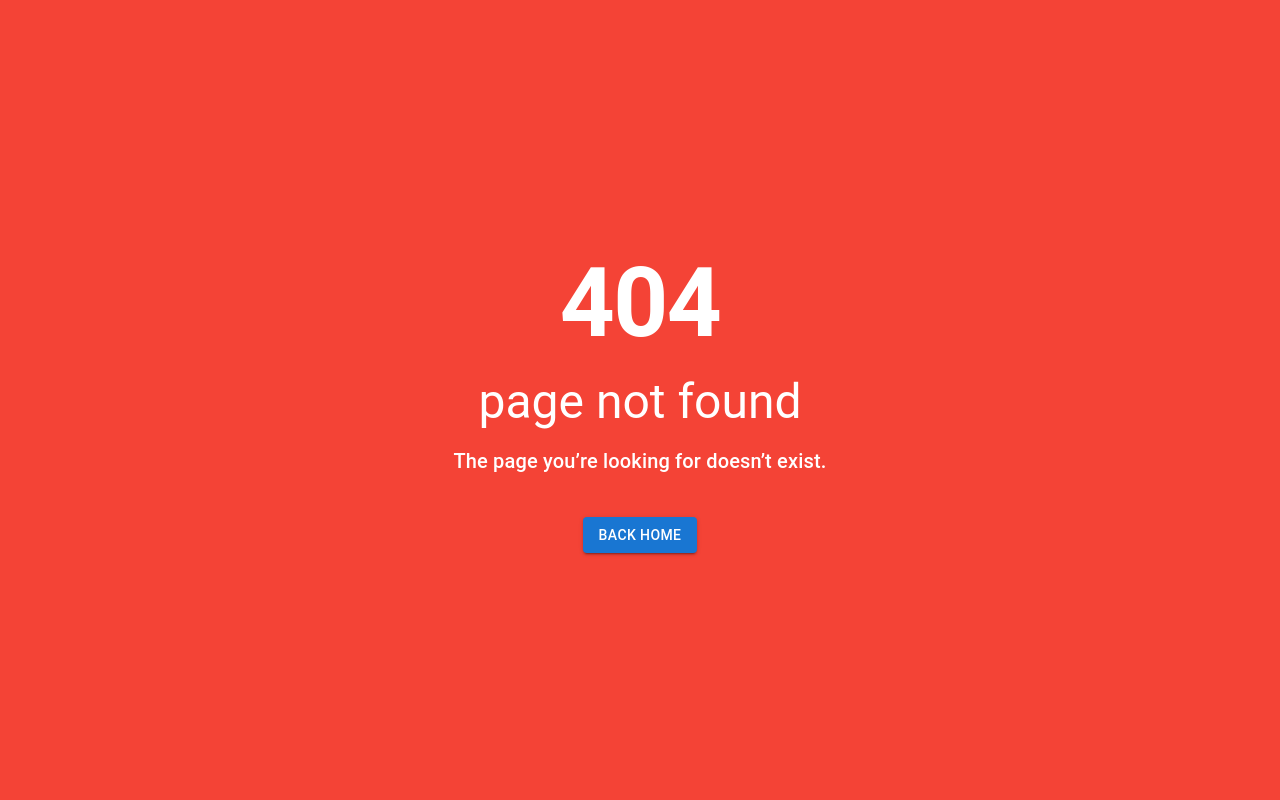
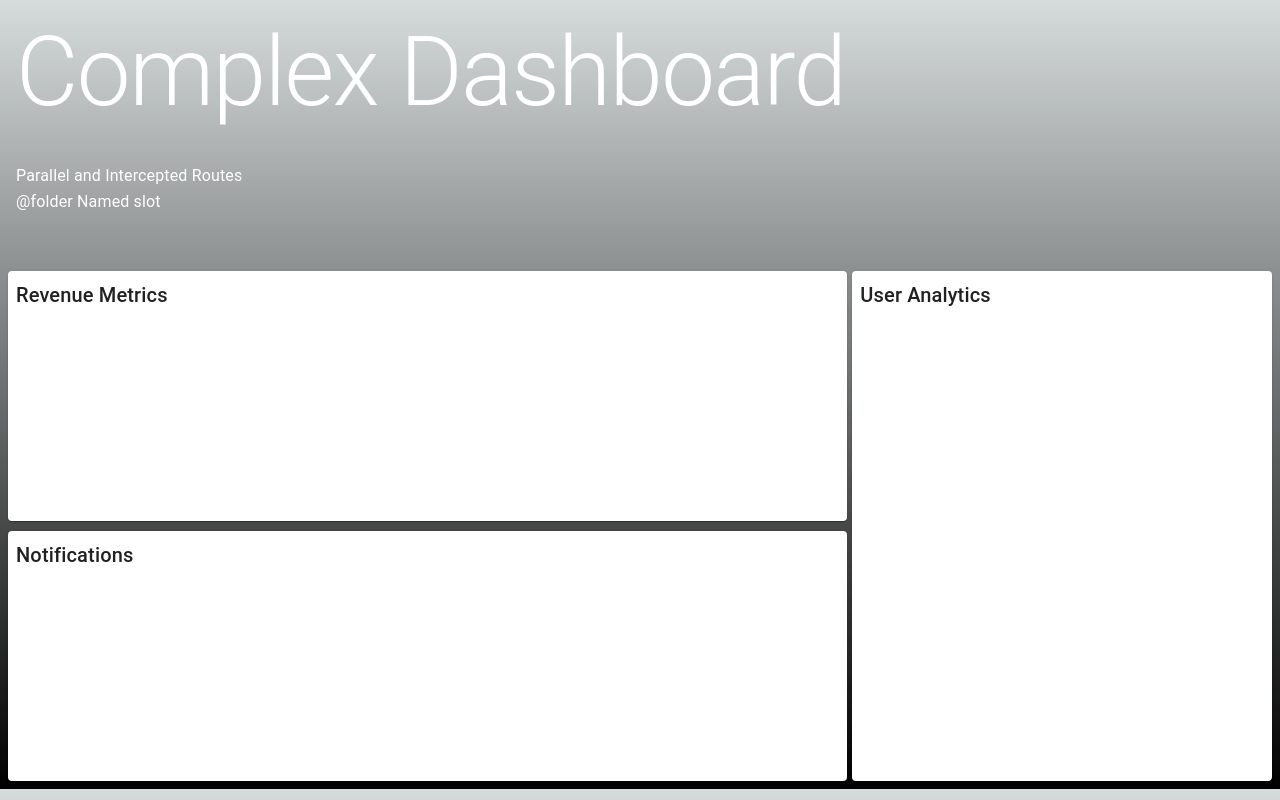
Before and after one commit to moustaouiSalaheddine/next-todo-list, a Next.js app: page /complex-dashboard in a window 1280 px wide. Before the commit this address had no page. Built offline with nearby package versions, Linux system fonts and the light colour scheme.

Commit message:
Parallel Routes : @folder	Named slot

```diff
--- /dev/null
+++ b/src/app/complex-dashboard/@notifications/page.js
@@ -0,0 +1,14 @@
+import { Box, Card, Typography } from "@mui/material";
+import { error } from "console";
+
+const UserAnalytics = () => {
+  return (
+    <Card sx={{ p: 1, height: 510 }}>
+      <Typography variant="h6" gutterBottom>
+        User Analytics
+      </Typography>
+    </Card>
+  );
+};
+
+export default UserAnalytics;
--- /dev/null
+++ b/src/app/complex-dashboard/@revenue/page.js
@@ -0,0 +1,13 @@
+import { Card, Typography } from "@mui/material";
+
+const Notifications = () => {
+  return (
+    <Card sx={{ p: 1, height: 250 }}>
+      <Typography variant="h6" gutterBottom>
+        Notifications
+      </Typography>
+    </Card>
+  );
+};
+
+export default Notifications;
--- /dev/null
+++ b/src/app/complex-dashboard/@users/page.js
@@ -0,0 +1,13 @@
+import { Card, Typography } from "@mui/material";
+
+const RevenueMetrics = () => {
+  return (
+    <Card sx={{ p: 1, height: 250 }}>
+      <Typography variant="h6" gutterBottom>
+        Revenue Metrics
+      </Typography>
+    </Card>
+  );
+};
+
+export default RevenueMetrics;
--- /dev/null
+++ b/src/app/complex-dashboard/layout.js
@@ -0,0 +1,42 @@
+import { Box, Typography } from "@mui/material";
+
+const ComplexDashboardLayout = ({
+  children,
+  users,
+  revenue,
+  notifications,
+}) => {
+  return (
+    <>
+      <Typography variant="h1" gutterBottom>
+        {children}
+      </Typography>
+
+      <Box
+        sx={{ p: 1 }}
+        style={{
+          display: "flex",
+          width: "100%",
+          gap: 5,
+        }}
+      >
+        <Box
+          style={{ display: "flex", flexDirection: "column", flex: 2, gap: 10 }}
+        >
+          <Box>{users}</Box>
+          <Box>{revenue}</Box>
+        </Box>
+        <Box
+          style={{
+            display: "flex",
+            flex: 1,
+            flexDirection: "column",
+          }}
+        >
+          {notifications}
+        </Box>
+      </Box>
+    </>
+  );
+};
+export default ComplexDashboardLayout;
--- /dev/null
+++ b/src/app/complex-dashboard/page.js
@@ -0,0 +1,19 @@
+import { Box, Typography } from "@mui/material";
+
+const ComplexDashboardPage = () => {
+  return (
+    <Box sx={{ p: 2 }}>
+      <Typography variant="h1" gutterBottom>
+        Complex Dashboard
+      </Typography>
+      <Typography variant="subtitle1" component="div">
+        Parallel and Intercepted Routes
+      </Typography>
+      <Typography variant="body1" component="div">
+        @folder Named slot
+      </Typography>
+    </Box>
+  );
+};
+
+export default ComplexDashboardPage;
--- a/src/components/CustomizedTabHeaders/index.js
+++ b/src/components/CustomizedTabHeaders/index.js
@@ -68,6 +68,10 @@ const tabs = [
     title: "Docs",
     href: "/docs",
   },
+  {
+    title: "Complex Dashboard",
+    href: "/complex-dashboard",
+  },
 ];
 const CustomizedTabHeaders = ({ activeIndex }) => {
   const getIndexByTitleIgnoreCase = (title) => {
```
Also changed, not shown: src/components/Card/index.js (added, +21 -0 lines).
